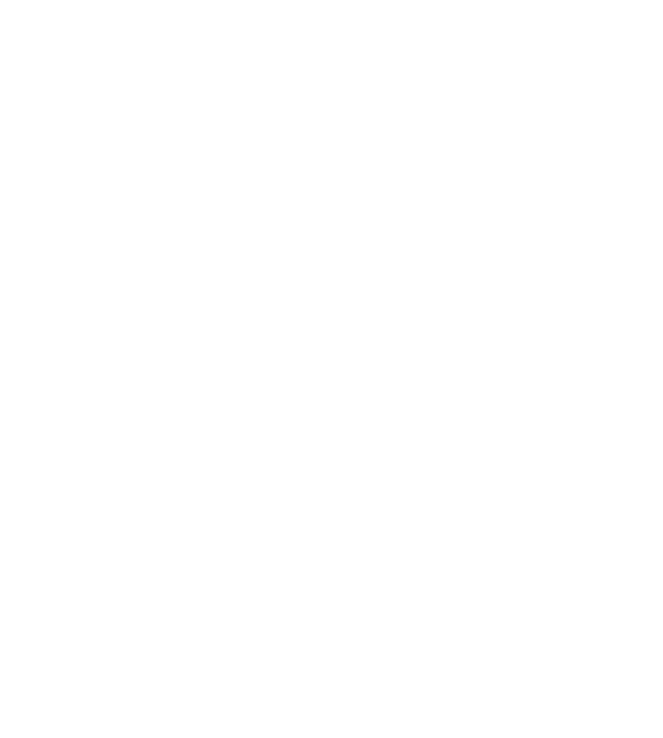
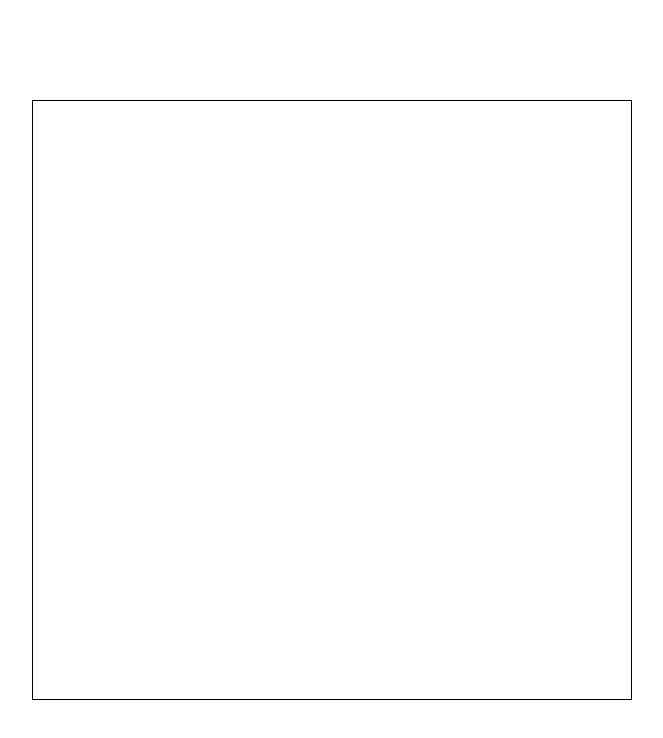
Before and after one commit to Omar-Codess/js-campominato-grid, a plain HTML site: page index.html in a window 1280 px wide. Shown: the whole page, without its empty margins (308-971 px from the left). Drawn offline with Linux system fonts and the light colour scheme.

Commit message:
creati container e grid

```diff
--- a/css/style.css
+++ b/css/style.css
@@ -0,0 +1,20 @@
+/* RESET */
+*{
+    margin: 0;
+    padding: 0;
+    box-sizing: border-box;
+}
+
+.container{
+    width: 100%;
+    height: 100vh;
+    display: flex;
+    justify-content: center;
+    align-items: center;
+}
+
+.grid{
+    border: 1px solid black;
+    width: 600px;
+    height: 600px;
+}
--- a/index.html
+++ b/index.html
@@ -8,7 +8,11 @@
     <title>Document</title>
 </head>
 <body>
+    <div class="container">
+        <div class="grid">
 
+        </div>
+    </div>
 
     <script src="js/script.js"></script>
 </body>
```
